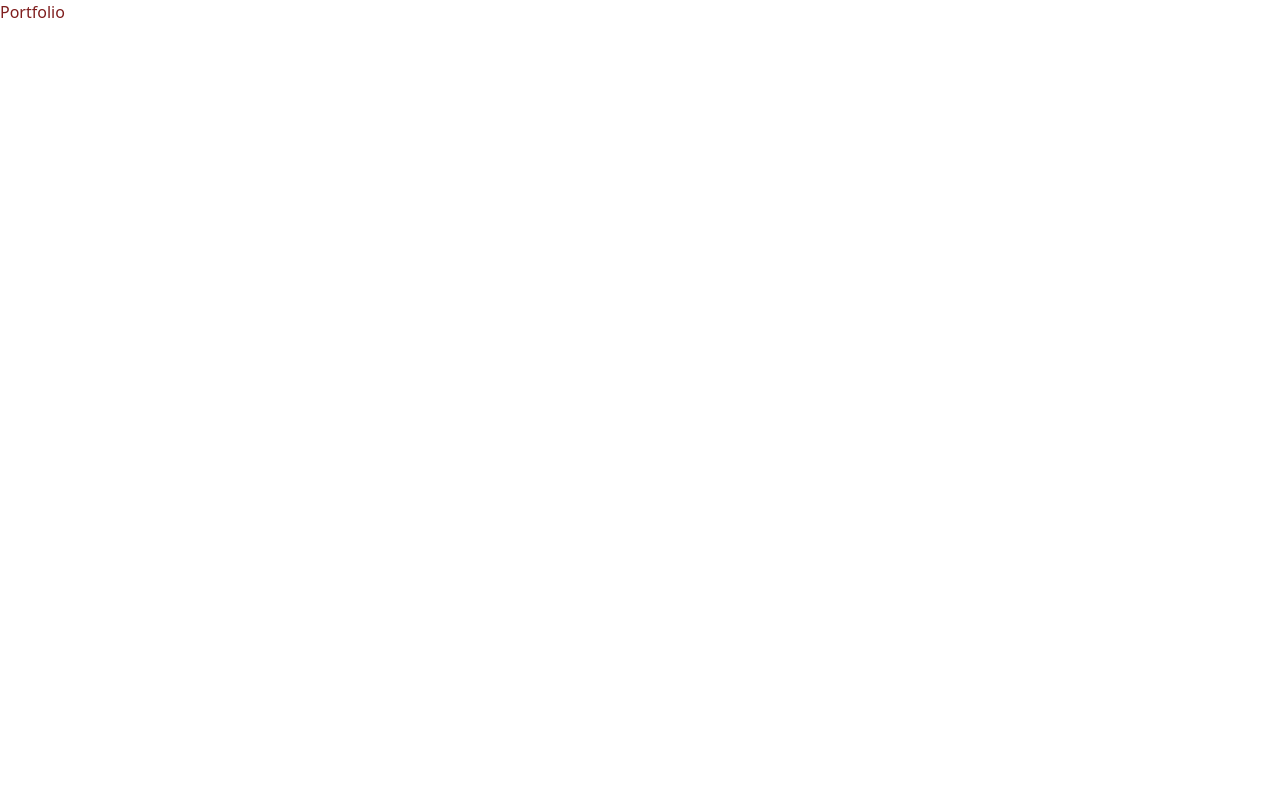
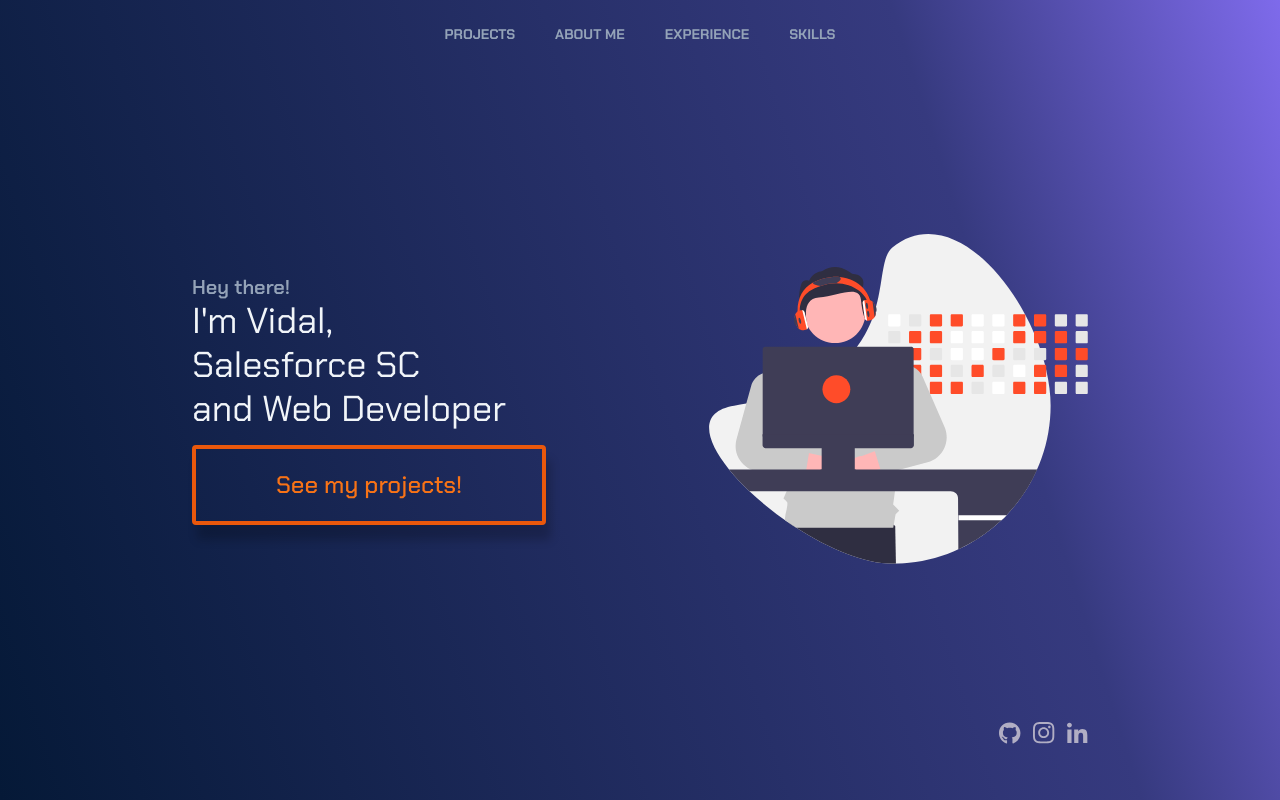
Before and after one commit to biavidalf/portfolio, a website: page src/index.html in a window 1280 px wide. Drawn offline with Linux system fonts and the light colour scheme.

Commit message:
feat: header

```diff
--- a/src/index.html
+++ b/src/index.html
@@ -17,15 +17,54 @@
         <!-- FONT LINKS -->
         <link rel="preconnect" href="https://fonts.googleapis.com">
         <link rel="preconnect" href="https://fonts.gstatic.com" crossorigin>
-        <link href="https://fonts.googleapis.com/css2?family=Chakra+Petch:wght@300;400;500;600&display=swap" rel="stylesheet">
+        <link href="https://fonts.googleapis.com/css2?family=Chakra+Petch:wght@300;400;500;600;700&display=swap" rel="stylesheet">
 
         <!-- TAILWIND LINK -->
         <link href="/dist/output.css" rel="stylesheet">
     </head>
-    <body>
+    <body class="font-chakra">
         <!-- PRESENTATION -->
-        <h1 class="text-red-900">
-            Portfolio
-        </h1>
+        <header class="w-full h-screen gradient text-slate-100">
+            <div class="flex flex-col items-center justify-between max-w-4xl mx-auto h-full py-6">
+                <!-- NAV BAR -->
+                <div class="text-xs md:text-sm flex gap-3 md:gap-10 font-bold text-slate-400">
+                    <div>PROJECTS</div>
+                    <div>ABOUT ME</div>
+                    <div>EXPERIENCE</div>
+                    <div>SKILLS</div>
+                </div>
+
+                <!-- MAIN SECTION -->
+                <div class="flex flex-col-reverse gap-4 md:gap-0 md:w-full md:flex md:flex-row md:justify-between">
+                    <!-- text -->
+                    <div class="md:flex-1 md:flex md:items-center">
+                        <div>
+                            <div class="text-slate-400 md:text-xl text-lg font-semibold">
+                                Hey there!
+                            </div>
+                            <div class="flex flex-col gap-1 md:text-4xl text-2xl pr-5">
+                                <div>I'm Vidal, </div>
+                                <div>Salesforce SC</div>
+                                <div>and Web Developer</div>
+                            </div>
+                            <button class="md:text-2xl text-lg font-medium py-3 px-14 md:py-5 md:px-20 mt-4 box-shadow rounded border-4 border-orange-600 text-orange-500 hover:bg-orange-600 hover:text-slate-100">
+                                See my projects!
+                            </button>
+                        </div>
+                    </div>
+
+                    <!-- img -->
+                    <div class="flex-1 flex items-center justify-end md:w-80 w-60">
+                        <img src="./../images/dev-illustration-undraw.svg" alt="">
+                    </div>
+                </div>
+
+                <div class="md:self-end flex gap-3 justify-center relative bottom-4 md:bottom-8">
+                    <a href="https://github.com/biavidalf" target="_blank" class="cursor-pointer"><img class="" src="./../images/github.svg" alt=""></a>
+                    <a href="https://www.instagram.com/bvidalf/" target="_blank" class="cursor-pointer"><img class="" src="./../images/instagram.svg" alt=""></a>
+                    <a href="https://www.linkedin.com/in/beatriz-vidal-bf4/" target="_blank" class="cursor-pointer"><img class="" src="./../images/linkedin.svg" alt="linkedin"></a>
+                </div>
+            </div>
+        </header>
     </body>
 </html>
--- a/src/style.css
+++ b/src/style.css
@@ -1,3 +1,15 @@
 @tailwind base;
 @tailwind components;
 @tailwind utilities;
+
+.font-chakra{
+    font-family: 'Chakra Petch';
+}
+
+.gradient{
+    background-image: linear-gradient(72.48deg, #051937 0%, #363A7F 74.52%, #856FF5 102.41%);
+}
+
+.box-shadow{
+    box-shadow: rgba(0, 0, 0, 0.2) 5px 15px 10px;
+}
```
Also changed, not shown: dist/output.css, images/dev-illustration-undraw.svg (added), images/github.svg (added), images/instagram.svg (added), images/linkedin.svg (added).
